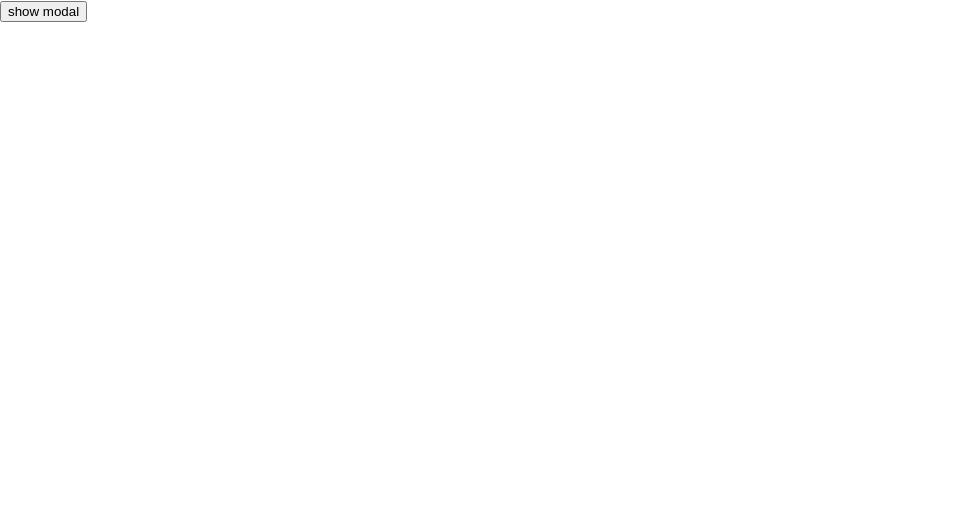
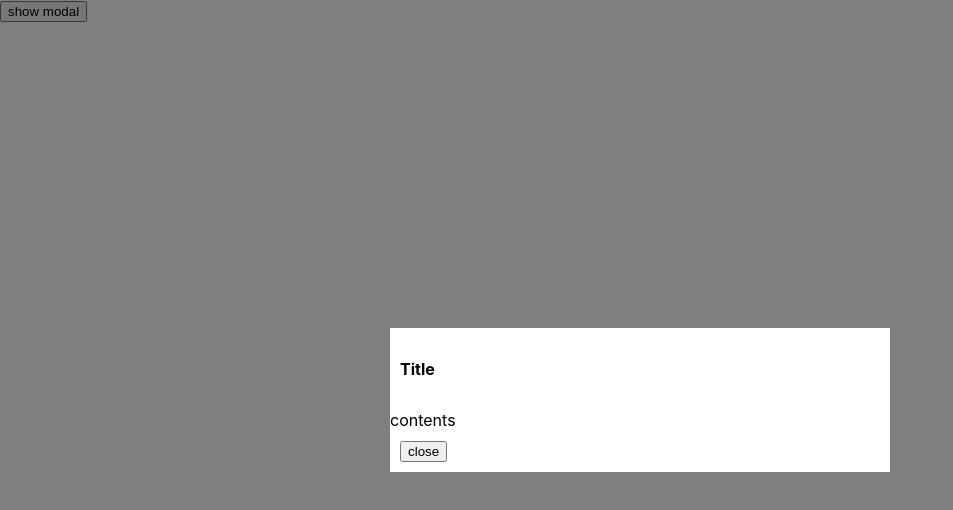
Before and after one commit to jasonz23/movie-search, a React (Create React App) app: page / in a window 1280 px wide. Shown: the top 510 px of the page, without its empty margins (0-953 px from the left). Built offline with nearby package versions, Linux system fonts and the light colour scheme.

Commit message:
imporved Modal

```diff
--- a/src/App.js
+++ b/src/App.js
@@ -1,12 +1,17 @@
 
 import './App.css';
 import Modal from "./Modal/Modal.js"
+import {useState} from "react"
 
 function App() {
+  const [showModal, setModal] = useState(true)
+  const changeModal = () => {
+    setModal(!showModal)
+  }
   return (
     <div>
-      <button> show modal</button>
-      <Modal />
+      <button onClick = {changeModal}> show modal</button>
+      <Modal onClose = {() => setModal(false)} show = {showModal}/>
     </div>
   );
 }
--- a/src/Modal/Modal.js
+++ b/src/Modal/Modal.js
@@ -1,7 +1,7 @@
 import React from "react"
+import "./Modal.css"
 
-
-const Modal = props => {
+const Modal = (props) => {
     if (!props.show) {
         return null
     }
@@ -15,7 +15,7 @@ const Modal = props => {
                     contents
                 </div>
                 <div className = "modal-footer">
-                    <button className = "button"> close</button>
+                    <button onClick = {props.onClose} className = "button"> close</button>
                 </div>
             </div>
         </div>
```
